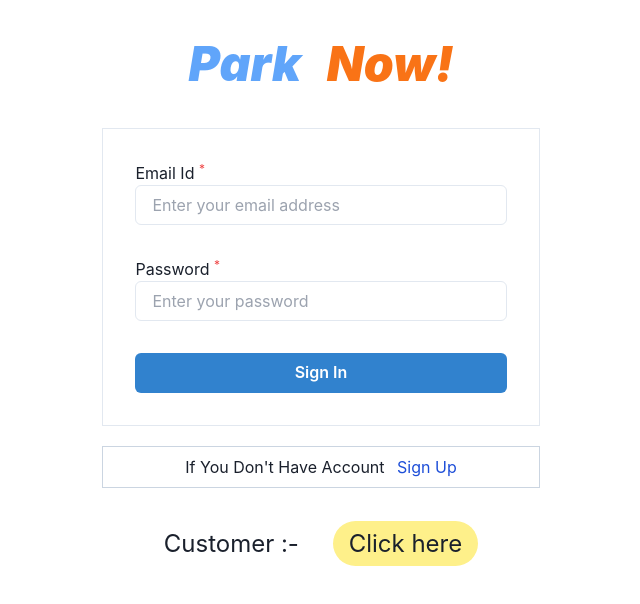
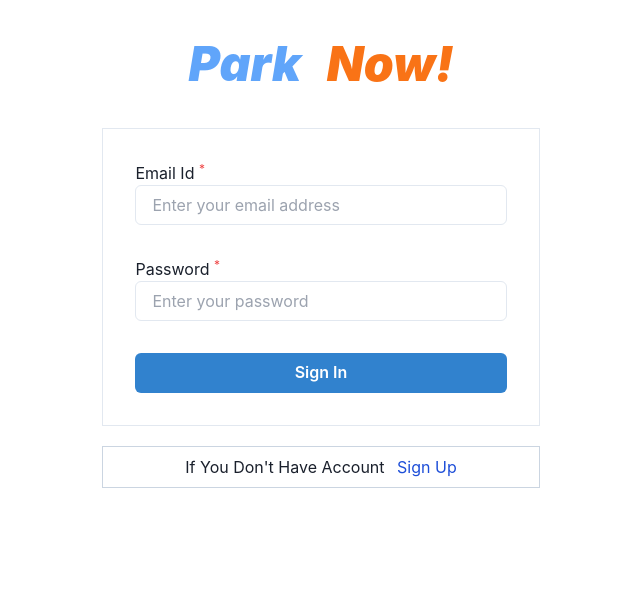
Before and after one commit to kolli-Yasodhar/Smart-Parking, a React (Create React App) app: page /login in a window 1280 px wide. Shown: the top 604 px of the page, without its empty margins (319-959 px from the left). Built offline with nearby package versions, Linux system fonts and the light colour scheme.

Commit message:
hii i had deleted unnecessary code

```diff
--- a/src/Pages/Register/Login.js
+++ b/src/Pages/Register/Login.js
@@ -101,9 +101,6 @@ const Login = () => {
         </div>
       </div>
 
-      <div>
-        <h1 className='text-2xl '>Customer :-  &nbsp; &nbsp; <span className='py-2 px-4 bg-yellow-200 rounded-full cursor-pointer' onClick={handleCustomerClick}>Click here</span></h1>
-      </div>
 
     </div>
   )
```
